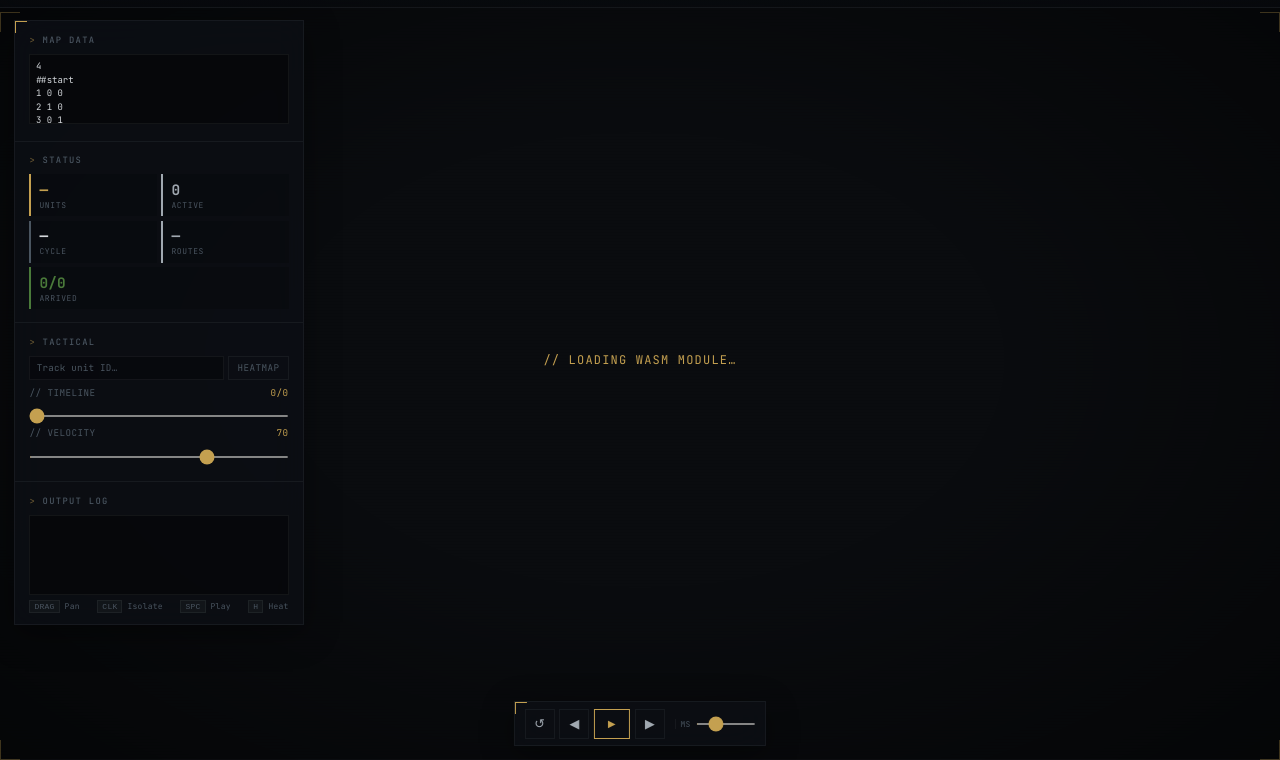
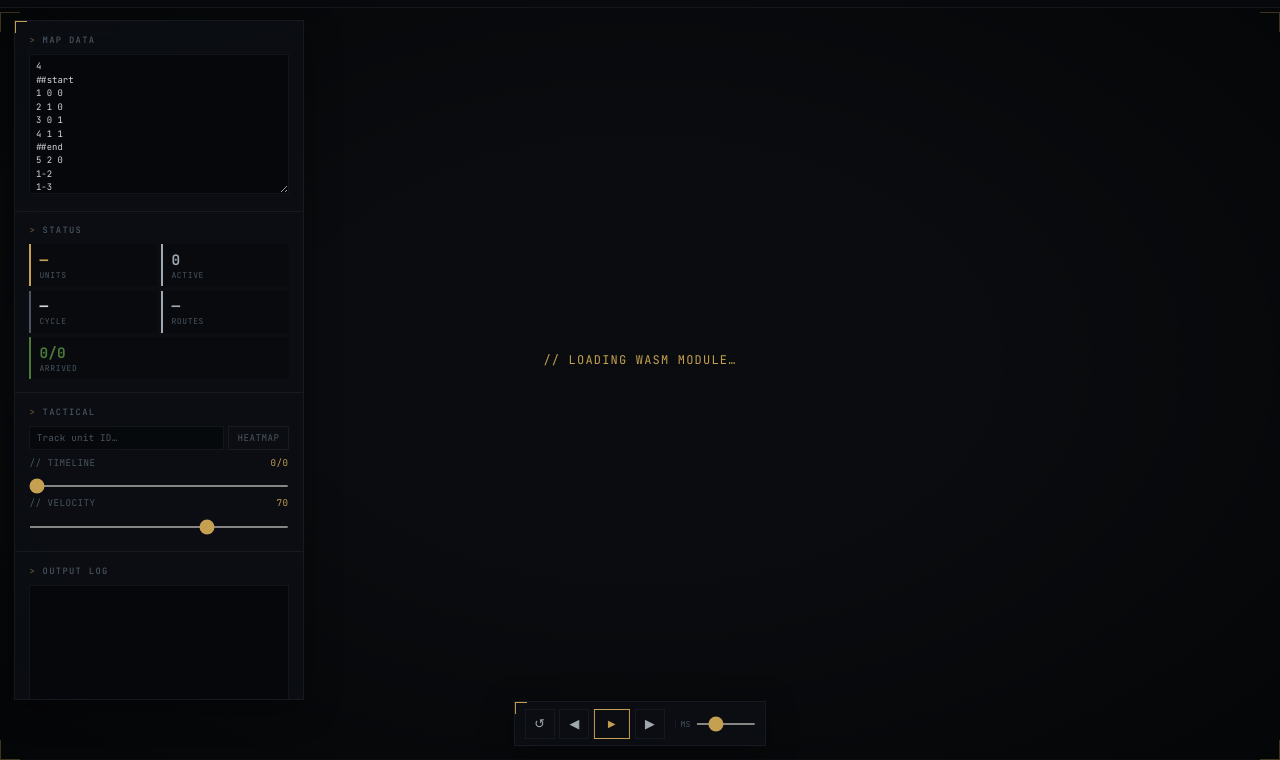
Before and after one commit to rkpequod-max/lem-in-rust, a plain HTML site: page docs/visualizer.html in a window 1280 px wide. Shown: the part 40-800 px from the top of the page. Drawn offline with nearby package versions, Linux system fonts and the light colour scheme; a script that the page names is missing.

Commit message:
fix: panneau gauche défilant + map data et output log agrandis
- left-panel: overflow-y:auto avec scrollbar dorée (occupe toute la hauteur)
- map-input: hauteur 140px (vs 70px) + resize:vertical
- output-box: hauteur 180px (vs 80px)
- Le panneau défile verticalement si le contenu dépasse

```diff
--- a/docs/visualizer.html
+++ b/docs/visualizer.html
@@ -45,14 +45,16 @@ canvas:active{cursor:grabbing}
 .panel::after{content:'';position:absolute;top:0;left:0;width:1px;height:12px;background:var(--warm)}
 
 /* Left panel */
-.left-panel{top:60px;left:14px;width:290px;display:flex;flex-direction:column;overflow:hidden}
+.left-panel{top:60px;left:14px;width:290px;bottom:60px;display:flex;flex-direction:column;overflow-y:auto}
+.left-panel::-webkit-scrollbar{width:3px}
+.left-panel::-webkit-scrollbar-thumb{background:var(--warm);border-radius:0}
 .lp-section{padding:.8rem .9rem;border-bottom:1px solid var(--border)}
 .lp-section:last-child{border:none}
 .lp-section h3{font-size:.55rem;text-transform:uppercase;letter-spacing:.15em;color:var(--dim);margin-bottom:.5rem;font-weight:500;font-family:'JetBrains Mono',monospace}
 .lp-section h3::before{content:'> ';color:var(--warm);opacity:.5}
-.map-input{width:100%;height:70px;background:rgba(0,0,0,.4);border:1px solid var(--border);color:var(--text);padding:.35rem;font-family:'JetBrains Mono',monospace;font-size:.56rem;resize:none;line-height:1.5;letter-spacing:0}
+.map-input{width:100%;height:140px;background:rgba(0,0,0,.4);border:1px solid var(--border);color:var(--text);padding:.35rem;font-family:'JetBrains Mono',monospace;font-size:.56rem;resize:vertical;line-height:1.5;letter-spacing:0}
 .map-input:focus{outline:none;border-color:rgba(196,160,80,.3)}
-.output-box{background:rgba(0,0,0,.4);border:1px solid var(--border);padding:.35rem;font-family:'JetBrains Mono',monospace;font-size:.55rem;height:80px;overflow-y:auto;white-space:pre;line-height:1.6;color:var(--dim)}
+.output-box{background:rgba(0,0,0,.4);border:1px solid var(--border);padding:.35rem;font-family:'JetBrains Mono',monospace;font-size:.55rem;height:180px;overflow-y:auto;white-space:pre;line-height:1.6;color:var(--dim)}
 .output-box .current{color:var(--warm);background:rgba(196,160,80,.05)}
 
 /* Stats */
```
Also changed, not shown: docs_src/visualizer.html (+5 -3 lines).
